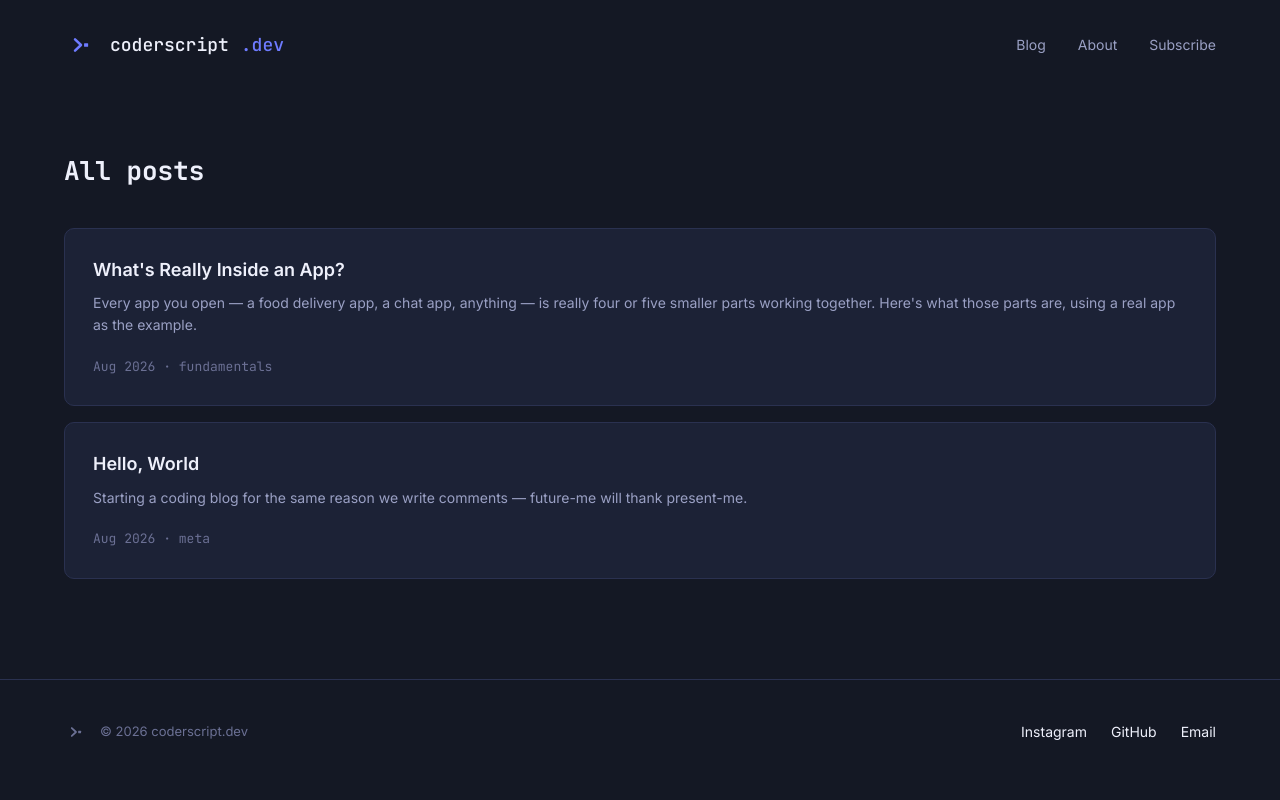
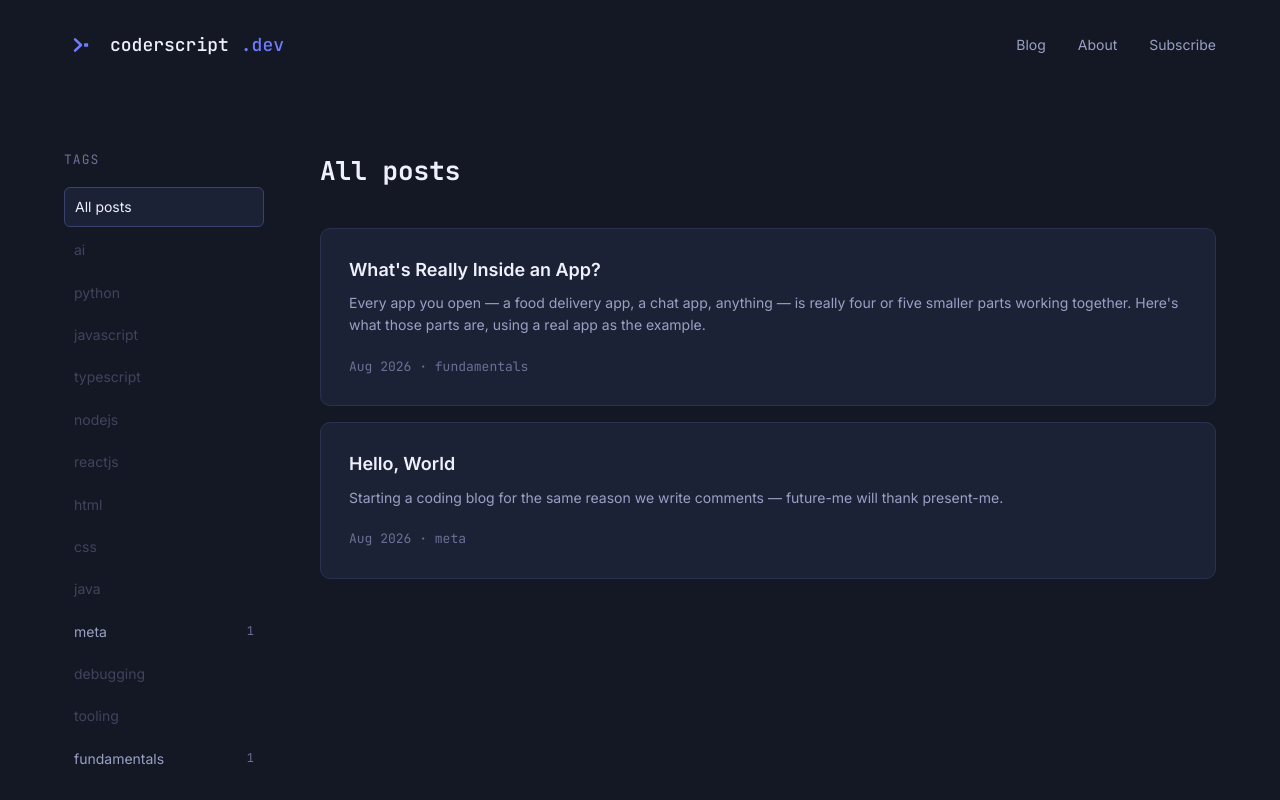
Before and after one commit to techghost92/techblogs, a React (Vite) app: page /blog in a window 1280 px wide. Shown: the top 800 px of the page. Built offline with nearby package versions, Linux system fonts and the light colour scheme.

Commit message:
Add a tag sidebar to the blog archive with tag-filtered views
New /blog/tag/:tag route filters posts by tag. Sidebar lists every
tag from the allowed vocabulary; tags with zero posts render as
disabled, non-interactive labels instead of dead links.

```diff
--- a/src/App.jsx
+++ b/src/App.jsx
@@ -10,6 +10,7 @@ export default function App() {
       <Route element={<BaseLayout />}>
         <Route path="/" element={<Home />} />
         <Route path="/blog" element={<BlogIndex />} />
+        <Route path="/blog/tag/:tag" element={<BlogIndex />} />
         <Route path="/blog/:slug" element={<PostPage />} />
       </Route>
     </Routes>
--- a/src/lib/posts.js
+++ b/src/lib/posts.js
@@ -50,3 +50,16 @@ export function getAllPosts() {
 export function getPostBySlug(slug) {
   return posts.find((p) => p.slug === slug);
 }
+
+export function getPostsByTag(tag) {
+  return posts.filter((p) => p.tag === tag);
+}
+
+export function getTagCounts() {
+  const counts = {};
+  posts.forEach((p) => {
+    if (!p.tag) return;
+    counts[p.tag] = (counts[p.tag] || 0) + 1;
+  });
+  return counts;
+}
--- a/src/pages/BlogIndex.jsx
+++ b/src/pages/BlogIndex.jsx
@@ -1,22 +1,66 @@
 import { useEffect } from 'react';
+import { useParams, Link } from 'react-router-dom';
 import PostCard from '../components/PostCard.jsx';
-import { getAllPosts } from '../lib/posts.js';
+import { getAllPosts, getPostsByTag, getTagCounts } from '../lib/posts.js';
+import { ALLOWED_TAGS } from '../lib/tags.js';
 
 export default function BlogIndex() {
-  useEffect(() => { document.title = 'Blog — coderscript.dev'; }, []);
-  const posts = getAllPosts();
+  const { tag } = useParams();
+  useEffect(() => {
+    document.title = tag ? `${tag} — coderscript.dev` : 'Blog — coderscript.dev';
+  }, [tag]);
+
+  const counts = getTagCounts();
+  const posts = tag ? getPostsByTag(tag) : getAllPosts();
 
   return (
     <div className="archive-page">
+      <div className="archive-layout">
+        <aside className="tag-sidebar">
+          <div className="tag-sidebar-title">Tags</div>
+          <nav className="tag-list">
+            <Link to="/blog" className={`tag-item${!tag ? ' active' : ''}`}>
+              All posts
+            </Link>
+            {ALLOWED_TAGS.map((t) => {
+              const count = counts[t] || 0;
+              if (count === 0) {
+                return (
+                  <span key={t} className="tag-item disabled" aria-disabled="true">
+                    {t}
+                  </span>
+                );
+              }
+              return (
+                <Link
+                  key={t}
+                  to={`/blog/tag/${t}`}
+                  className={`tag-item${tag === t ? ' active' : ''}`}
+                >
+                  {t}
+                  <span className="tag-count">{count}</span>
+                </Link>
+              );
+            })}
+          </nav>
+        </aside>
+
+        <div className="archive-main">
           <div className="blog-section-header">
-        <h2>All posts</h2>
+            <h2>{tag ? `Tagged "${tag}"` : 'All posts'}</h2>
           </div>
-      {posts.length === 0 && <p className="empty-state">No posts yet — add one to src/content/posts/.</p>}
+          {posts.length === 0 && (
+            <p className="empty-state">
+              {tag ? `No posts tagged "${tag}" yet.` : 'No posts yet — add one to src/content/posts/.'}
+            </p>
+          )}
           <div className="post-grid">
             {posts.map((post) => (
               <PostCard key={post.slug} post={post} />
             ))}
           </div>
         </div>
+      </div>
+    </div>
   );
 }
--- a/src/styles/global.css
+++ b/src/styles/global.css
@@ -283,6 +283,54 @@ a { color: inherit; text-decoration: none; }
   margin: 0 auto;
 }
 
+.archive-layout {
+  display: flex;
+  align-items: flex-start;
+  gap: 56px;
+}
+
+.tag-sidebar {
+  width: 200px;
+  flex-shrink: 0;
+  position: sticky;
+  top: 40px;
+}
+.tag-sidebar-title {
+  font-family: var(--font-mono);
+  font-size: 13px;
+  color: var(--text-faint);
+  letter-spacing: 0.08em;
+  text-transform: uppercase;
+  margin-bottom: 16px;
+}
+.tag-list { display: flex; flex-direction: column; gap: 4px; }
+.tag-item {
+  display: flex;
+  align-items: center;
+  justify-content: space-between;
+  padding: 8px 10px;
+  border-radius: 6px;
+  font-size: 14px;
+  color: var(--text-dim);
+}
+.tag-item:hover { color: var(--text); background: var(--surface); }
+.tag-item.active {
+  color: var(--text);
+  background: var(--surface);
+  border: 1px solid var(--border-strong);
+}
+.tag-item.disabled { color: var(--text-faint); opacity: 0.5; }
+.tag-count { font-family: var(--font-mono); font-size: 12px; color: var(--text-faint); }
+.tag-item.active .tag-count, .tag-item:hover .tag-count { color: var(--text-dim); }
+
+.archive-main { flex: 1; min-width: 0; }
+
+@media (max-width: 900px) {
+  .archive-layout { flex-direction: column; gap: 32px; }
+  .tag-sidebar { width: 100%; position: static; }
+  .tag-list { flex-direction: row; flex-wrap: wrap; gap: 8px; }
+}
+
 /* ---- Article ---- */
 .article-page {
   padding: 60px 64px 120px;
```
Lines whose indentation alone changed are shown as unchanged.
